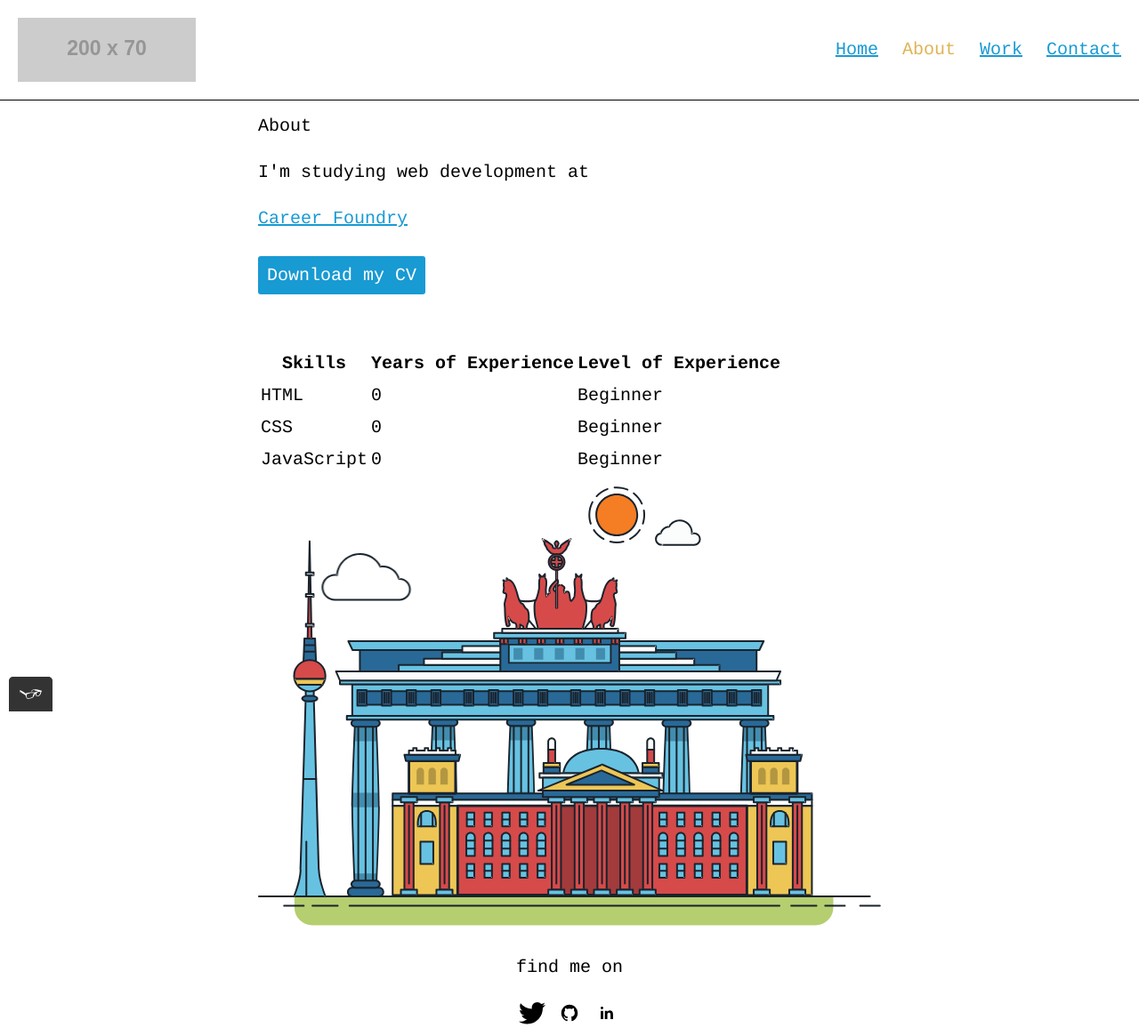
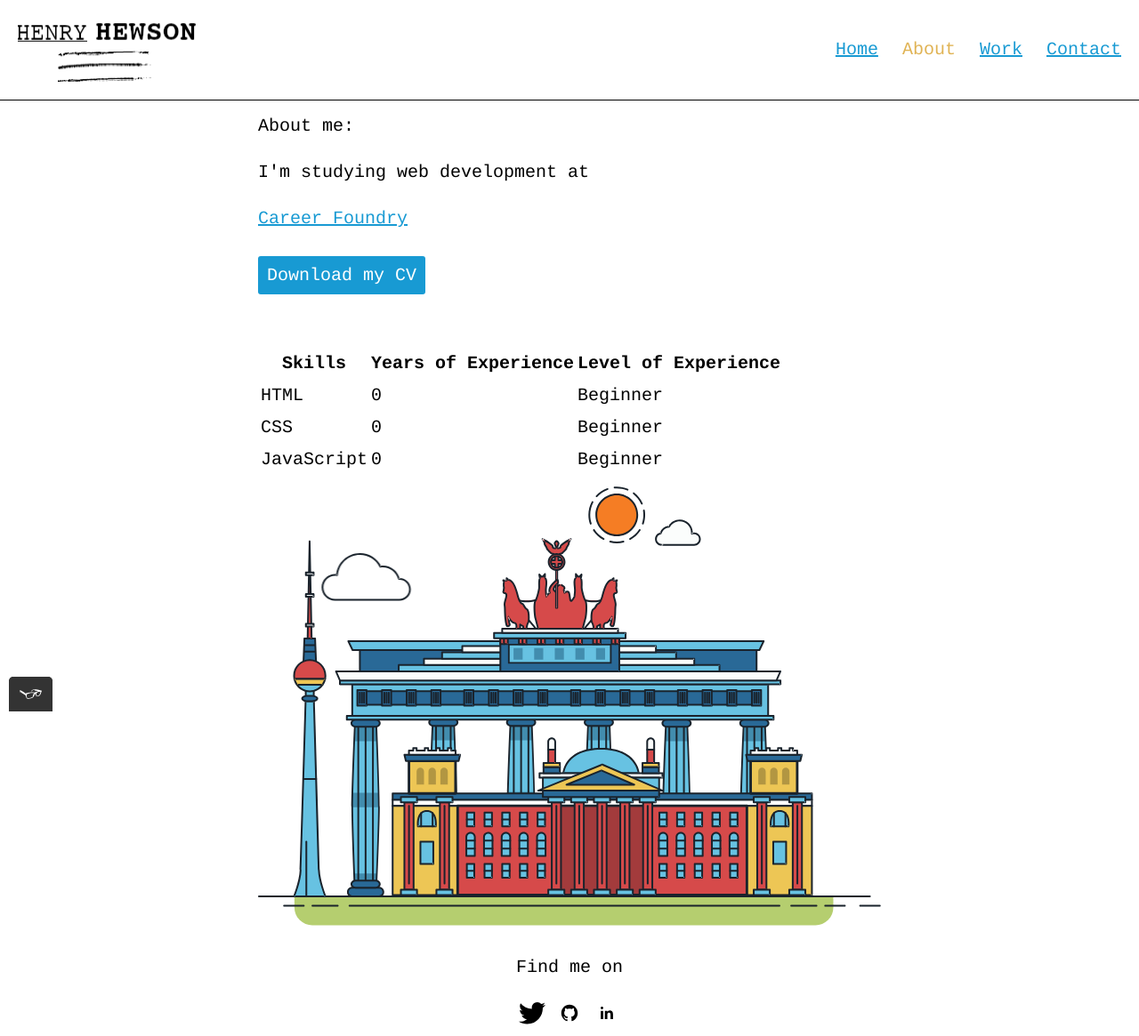
Before and after one commit to H8850/portfolio-site, a plain HTML site: page about.html in a window 1280 px wide. Shown: the whole page at 89% size. Drawn offline with nearby package versions, Linux system fonts and the light colour scheme; placeholder pictures from the web are drawn by us.

Commit message:
Updated title

```diff
--- a/about.html
+++ b/about.html
@@ -8,12 +8,12 @@
     <link rel="stylesheet" type="text/css" href="https://cdnjs.cloudflare.com/ajax/libs/normalize/8.0.1/normalize.min.css">
     <link rel="stylesheet" href="https://fonts.googleapis.com/css2?family=Archivo+Black&display=swap">
     <link rel="stylesheet" type="text/css" href="css/style.production.css">
-    <title>About</title>
+    <title>About | Henry Hewson</title>
   </head>
   <body>
     <header class="page-header">
       <!--add logo here-->
-     <img src="http://via.placeholder.com/200x70" alt="logo" class="page-header__item">
+     <img src="img/logo_placeholder.png" alt="logo" class="page-header__item">
      <nav class="main-navigaton page-header__item">
        <ul role="menubar" class="navigation-list">
          <li role="presentation">
@@ -32,7 +32,7 @@
      </nav>
     </header>
     <div class="about">
-      <h1>About</h1>
+      <h1>About me:</h1>
       <p>I'm studying web development at</p>
       <a href="http//:careerfoundry.com">Career Foundry</a>
       <br >
@@ -1005,7 +1005,7 @@
     </svg>
   </div>
     <footer class="page-footer">
-      <p>find me on</p>
+      <p>Find me on</p>
       <div class="social-media">
         <img src="img/github_icon.svg" alt="github" >
         <img src="img/twitter_icon.svg" alt="Twitter" >
--- a/css/styles.css
+++ b/css/styles.css
@@ -53,6 +53,7 @@ p {
 }
 
 a {
+  text-decoration: none;
   color: var(--primary-color);
 }
 
@@ -61,7 +62,7 @@ a:visited {
 }
 
 a:hover, a:focus {
-  text-decoration: none;
+  text-decoration: underline;
 }
 
 
@@ -105,7 +106,6 @@ button:hover, button:focus, .button1:hover, .button1:focus {
 .about {
   max-width: 700px;
   margin: 0 auto;
-
 }
 
 .page-header {
@@ -113,7 +113,6 @@ button:hover, button:focus, .button1:hover, .button1:focus {
   width: 100%;
   padding: 20px;
   border-bottom: 1px solid black;
-
 }
 
 .page-header__item {
```
Also changed, not shown: contact.html (+3 -3 lines), index.html (+4 -4 lines), work.html (+3 -3 lines), img/logo_placeholder.png (added), img/profile_placeholder.jpeg (added).
